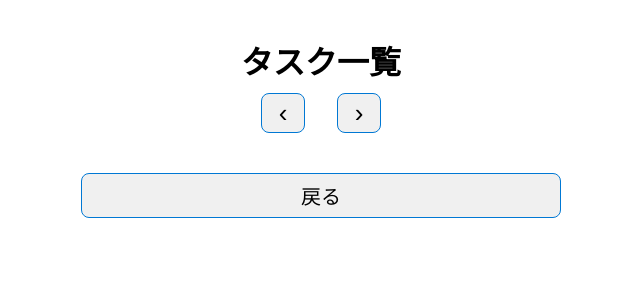
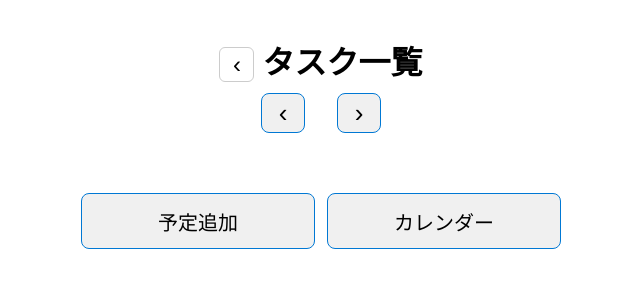
Before and after one commit to jin-ho35/my-schedule-app, a plain HTML site: page checklist.html in a window 1280 px wide. Shown: the whole page, without its empty margins (319-959 px from the left). Drawn offline with Linux system fonts and the light colour scheme.

Commit message:
Update checklist.html

```diff
--- a/checklist.html
+++ b/checklist.html
@@ -88,12 +88,46 @@
   padding: 0;
   font-size: 26px;
 }
+
+.viewButtons {
+  display: flex;
+  gap: 12px;
+  margin-top: 20px;
+}
+
+.viewButtons button {
+  flex: 1;
+  height: 56px;
+  font-size: 20px;
+}
+
+.pageTitleNav {
+  display: flex;
+  align-items: center;
+  justify-content: center;
+  gap: 8px;
+}
+
+.pageTitleNav button {
+  width: 35px;
+  height: 35px;
+  font-size: 24px;
+  border: 1px solid #ccc;
+  border-radius: 6px;
+  background: #fff;
+  cursor: pointer;
+}
+
 </style>
 </head>
 
 <body>
 
-<h1>タスク一覧</h1>
+<div class="pageTitleNav">
+  <button type="button" onclick="goToView()">‹</button>
+  <h1>タスク一覧</h1>
+</div>
+
 <div class="dateNav">
   <button type="button" onclick="changeDate(-1)">‹</button>
   <h2 id="viewDate"></h2>
@@ -102,7 +136,10 @@
 
 <div id="taskGrid"></div>
 
-<button onclick="goBack()">戻る</button>
+<div class="viewButtons">
+  <button onclick="goToInput()">予定追加</button>
+  <button onclick="goToCalendar()">カレンダー</button>
+</div>
 
 <script>
   // 今日の日付
@@ -153,8 +190,16 @@ card.onclick = () => {
   grid.appendChild(card);
 });
 
-  function goBack() {
+function goToInput() {
   window.location.href = "index.html";
+}
+
+function goToCalendar() {
+  window.location.href = "calendar.html";
+}
+
+function goToView() {
+  window.location.href = "view.html";
 }
 
 function changeDate(offset) {
```
